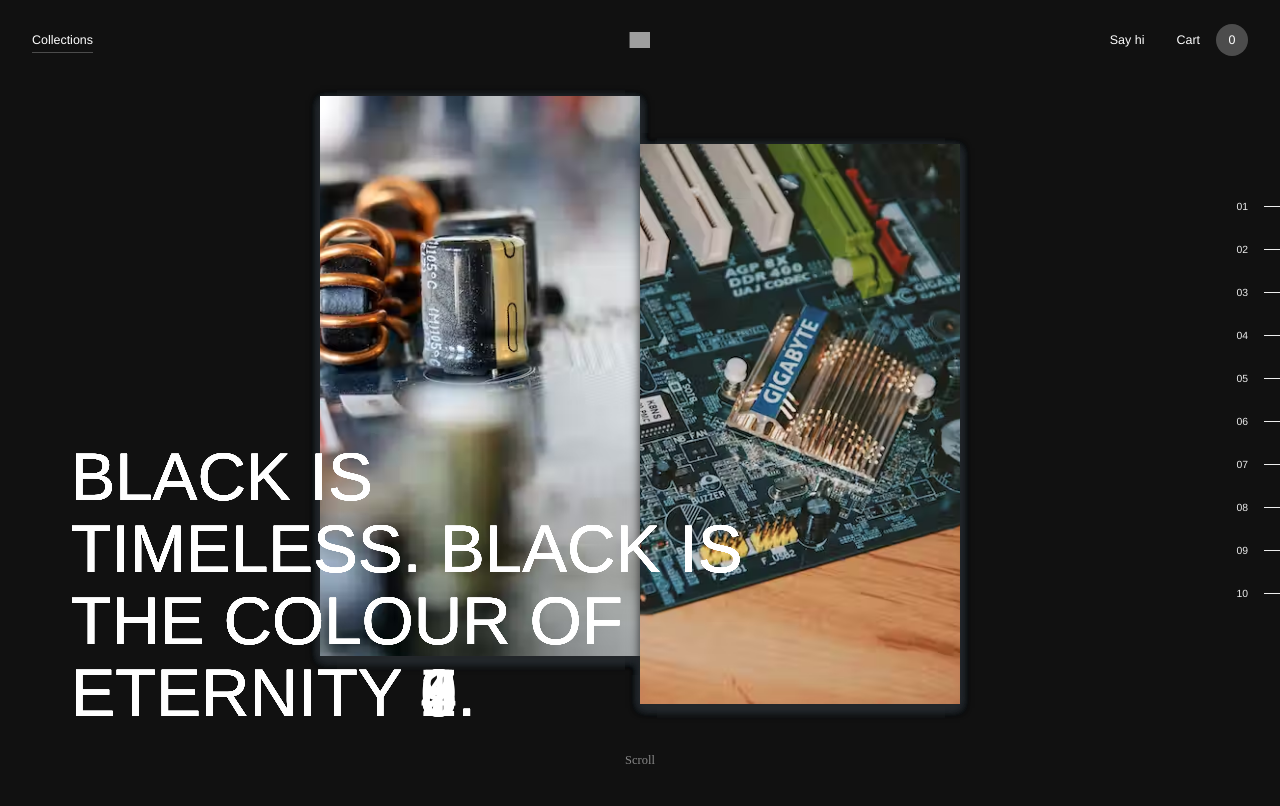
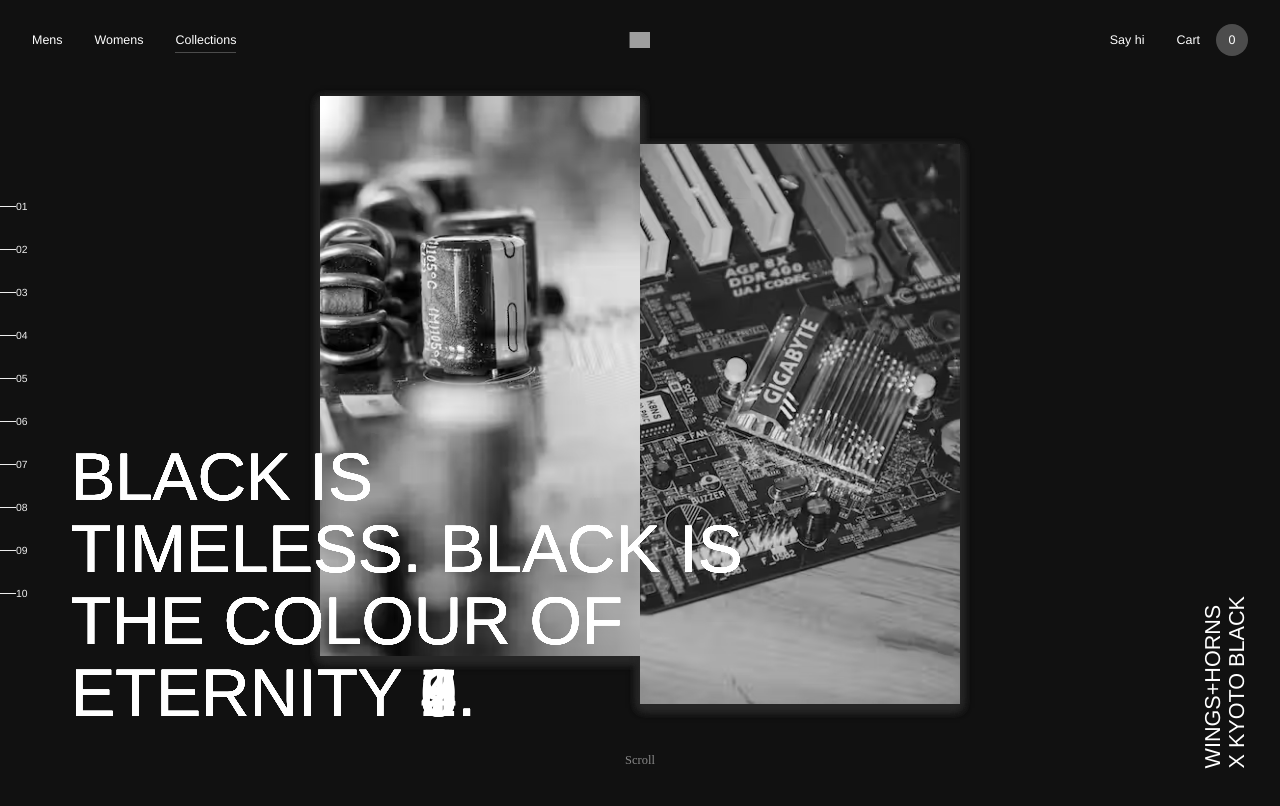
Before and after one commit to Afsinur/demo_9_14_2022, a plain HTML site: page index.html in a window 1280 px wide. Drawn offline with nearby package versions, Linux system fonts and the light colour scheme; grey boxes are pictures that could not be loaded.

Commit message:
init 0.5

```diff
--- a/css/style.css
+++ b/css/style.css
@@ -165,7 +165,7 @@ li {
 .slider__nav {
   position: absolute;
   top: 50%;
-  right: 0;
+  left: 0;
   transform: translateY(-50%);
   z-index: 10;
 }
@@ -262,10 +262,11 @@ li {
 .js-slide__img {
   transition: 150ms ease-in-out;
   transition-property: filter;
+  filter: grayscale(100%);
 }
 
 .js-slide__img:hover {
-  filter: grayscale(100%);
+  filter: grayscale(0%);
 }
 
 .js-slider div:nth-child(2) img {
--- a/index.html
+++ b/index.html
@@ -15,6 +15,12 @@
   <body>
     <nav class="nav nav--left js-nav">
       <ul>
+        <li>
+          <a href="#"><span>Mens</span></a>
+        </li>
+        <li>
+          <a href="#"><span>Womens</span></a>
+        </li>
         <li>
           <a href="#" class="is-active"><span>Collections</span></a>
         </li>
@@ -44,6 +50,58 @@
     </nav>
 
     <div class="slider js-slider">
+      <nav class="slider__nav js-slider__nav">
+        <div class="slider-bullet js-slider-bullet">
+          <span class="slider-bullet__line js-slider-bullet__line"></span>
+          <span class="slider-bullet__text js-slider-bullet__text">01</span>
+        </div>
+
+        <div class="slider-bullet js-slider-bullet">
+          <span class="slider-bullet__line js-slider-bullet__line"></span>
+          <span class="slider-bullet__text js-slider-bullet__text">02</span>
+        </div>
+
+        <div class="slider-bullet js-slider-bullet">
+          <span class="slider-bullet__line js-slider-bullet__line"></span>
+          <span class="slider-bullet__text js-slider-bullet__text">03</span>
+        </div>
+
+        <div class="slider-bullet js-slider-bullet">
+          <span class="slider-bullet__line js-slider-bullet__line"></span>
+          <span class="slider-bullet__text js-slider-bullet__text">04</span>
+        </div>
+
+        <div class="slider-bullet js-slider-bullet">
+          <span class="slider-bullet__line js-slider-bullet__line"></span>
+          <span class="slider-bullet__text js-slider-bullet__text">05</span>
+        </div>
+
+        <div class="slider-bullet js-slider-bullet">
+          <span class="slider-bullet__line js-slider-bullet__line"></span>
+          <span class="slider-bullet__text js-slider-bullet__text">06</span>
+        </div>
+
+        <div class="slider-bullet js-slider-bullet">
+          <span class="slider-bullet__line js-slider-bullet__line"></span>
+          <span class="slider-bullet__text js-slider-bullet__text">07</span>
+        </div>
+
+        <div class="slider-bullet js-slider-bullet">
+          <span class="slider-bullet__line js-slider-bullet__line"></span>
+          <span class="slider-bullet__text js-slider-bullet__text">08</span>
+        </div>
+
+        <div class="slider-bullet js-slider-bullet">
+          <span class="slider-bullet__line js-slider-bullet__line"></span>
+          <span class="slider-bullet__text js-slider-bullet__text">09</span>
+        </div>
+
+        <div class="slider-bullet js-slider-bullet">
+          <span class="slider-bullet__line js-slider-bullet__line"></span>
+          <span class="slider-bullet__text js-slider-bullet__text">10</span>
+        </div>
+      </nav>
+
       <div class="slider__inner js-slider__inner"></div>
 
       <div class="slide js-slide">
@@ -308,53 +366,14 @@
         </div>
       </div>
 
-      <nav class="slider__nav js-slider__nav">
-        <div class="slider-bullet js-slider-bullet">
-          <span class="slider-bullet__text js-slider-bullet__text">01</span>
-          <span class="slider-bullet__line js-slider-bullet__line"></span>
-        </div>
-        <div class="slider-bullet js-slider-bullet">
-          <span class="slider-bullet__text js-slider-bullet__text">02</span>
-          <span class="slider-bullet__line js-slider-bullet__line"></span>
-        </div>
-        <div class="slider-bullet js-slider-bullet">
-          <span class="slider-bullet__text js-slider-bullet__text">03</span>
-          <span class="slider-bullet__line js-slider-bullet__line"></span>
-        </div>
-
-        <div class="slider-bullet js-slider-bullet">
-          <span class="slider-bullet__text js-slider-bullet__text">04</span>
-          <span class="slider-bullet__line js-slider-bullet__line"></span>
-        </div>
-        <div class="slider-bullet js-slider-bullet">
-          <span class="slider-bullet__text js-slider-bullet__text">05</span>
-          <span class="slider-bullet__line js-slider-bullet__line"></span>
-        </div>
-        <div class="slider-bullet js-slider-bullet">
-          <span class="slider-bullet__text js-slider-bullet__text">06</span>
-          <span class="slider-bullet__line js-slider-bullet__line"></span>
-        </div>
-        <div class="slider-bullet js-slider-bullet">
-          <span class="slider-bullet__text js-slider-bullet__text">07</span>
-          <span class="slider-bullet__line js-slider-bullet__line"></span>
-        </div>
-        <div class="slider-bullet js-slider-bullet">
-          <span class="slider-bullet__text js-slider-bullet__text">08</span>
-          <span class="slider-bullet__line js-slider-bullet__line"></span>
-        </div>
-        <div class="slider-bullet js-slider-bullet">
-          <span class="slider-bullet__text js-slider-bullet__text">09</span>
-          <span class="slider-bullet__line js-slider-bullet__line"></span>
-        </div>
-        <div class="slider-bullet js-slider-bullet">
-          <span class="slider-bullet__text js-slider-bullet__text">10</span>
-          <span class="slider-bullet__line js-slider-bullet__line"></span>
-        </div>
-      </nav>
-
       <div class="scroll js-scroll">Scroll</div>
     </div>
 
-    <div class="vert-text"></div>
+    <div class="vert-text">
+      <span>
+        Wings+Horns<br />
+        X Kyoto Black
+      </span>
+    </div>
   </body>
 </html>
```
